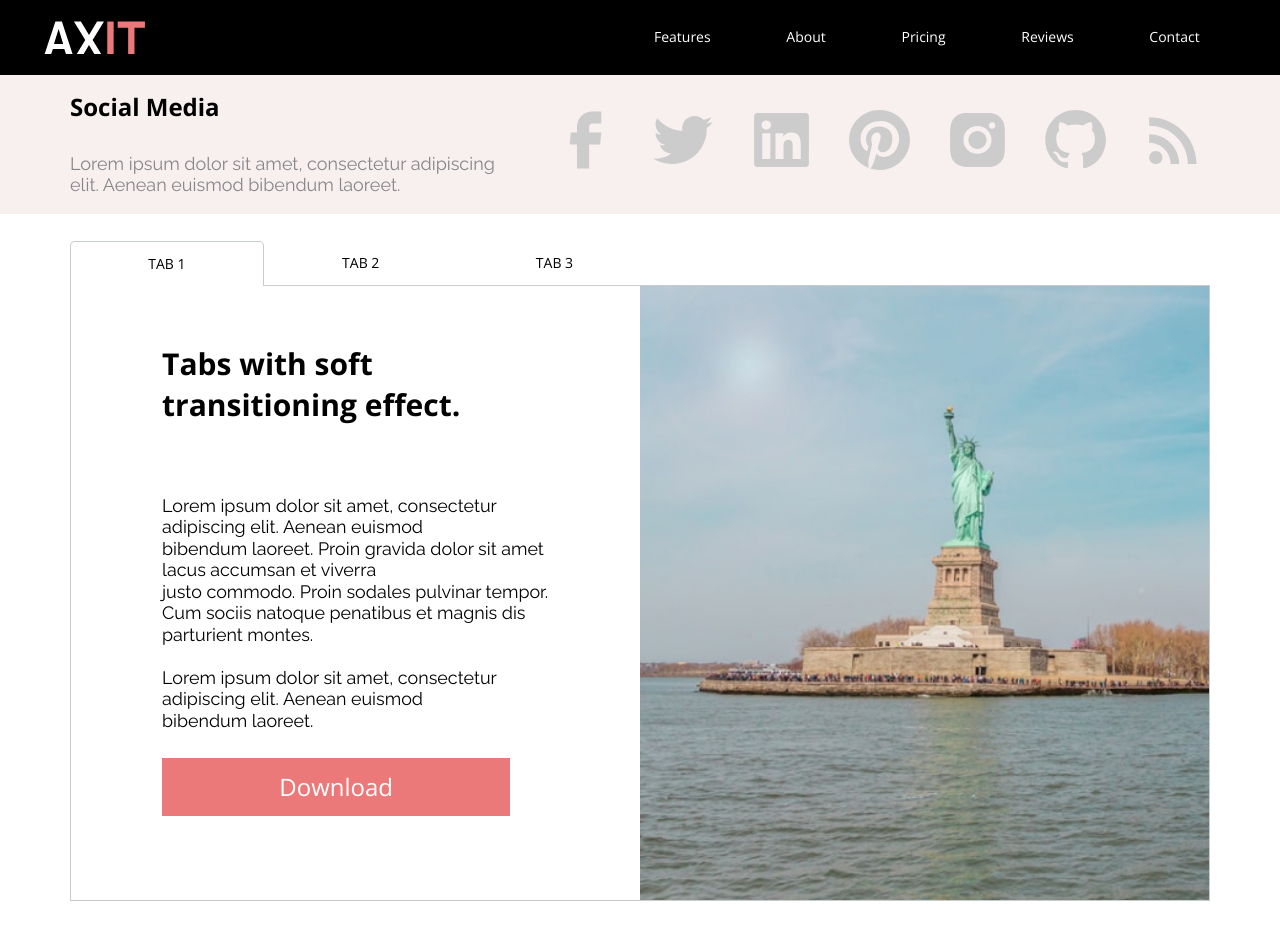
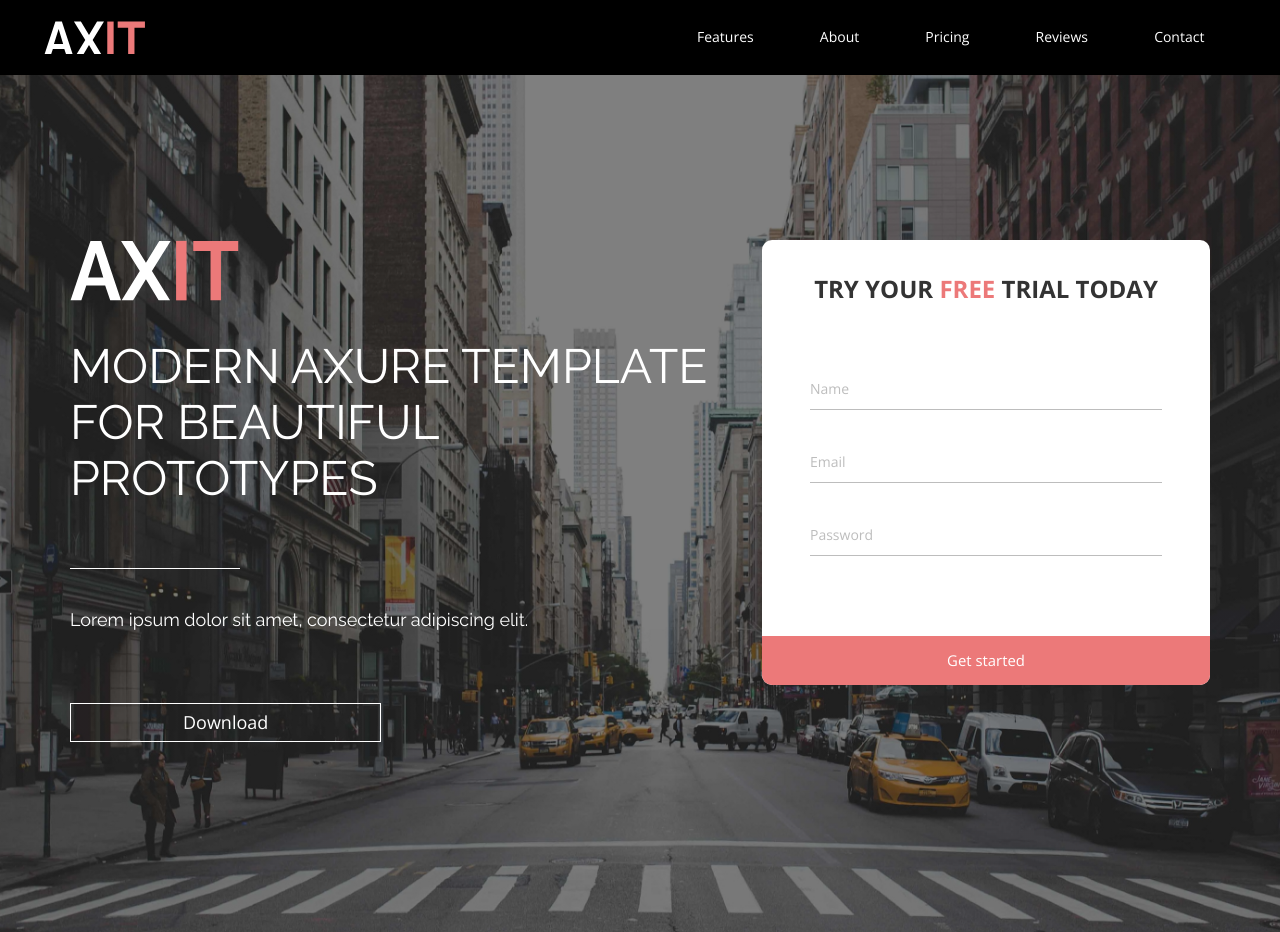
Before and after one commit to Lightzone1981/Axit, a plain HTML site: page index.html in a window 1280 px wide. Shown: the top 932 px of the page. Drawn offline with nearby package versions, Linux system fonts and the light colour scheme.

Commit message:
main-banner and form free trial created

```diff
--- a/index.html
+++ b/index.html
@@ -14,7 +14,7 @@
       <header class="main-header">
         <div class="container main-header__container">
           <div class="nav-container">
-            <a class="main-header__logo" href="#"></a>
+            <a class="main-header__logo" href="#baner"></a>
             <button class="main-header__burger"></button>
             <nav class="main-header-nav">
               <a class="main-header-nav__item" href="#features"> Features </a>
@@ -26,6 +26,41 @@
           </div>
         </div>
       </header>
+
+		<section class="main-banner" id="baner">
+			<div class="container">
+				<div class="main-banner__info-container">
+					<div class="main-banner__info">
+					<img class="main-banner__logo" src="./src/icons/axit-logo.svg" alt="axit logo" >
+					<div class="section-header section-header--white">
+						<h2 class="section-header__title">MODERN AXURE TEMPLATE FOR BEAUTIFUL PROTOTYPES</h2>
+						<div class="section-header__decoration-line"></div>
+						<h5 class="section-header__subtitle">
+						  Lorem ipsum dolor sit amet, consectetur adipiscing elit.
+						</h5>
+						<button class="section-header__button">Download</button>
+					 </div>
+					</div>
+					 <form class="free-trial">
+						<div class="free-trial__wrapper">
+						<header class="free-trial__header">
+							<h4 class="free-trial__title">
+								Try Your
+								<mark class="free-trial-title__selection">free</mark>
+								Trial Today
+							</h4>
+						</header>
+						<input class="free-trial__name" type="text" value="Name">
+						<input class="free-trial__email" type="text" value="Email">
+						<input class="free-trial__password" type="text" value="Password">
+						</div>
+						<footer class="free-trial__footer">
+							<input class="free-trial__button" type="submit" value="Get started">
+						</footer>
+					 </form>
+				</div>
+			</div>
+		</section>
 
       <section class="social-media">
         <div class="container social-media__container">
@@ -72,7 +107,7 @@
                 alt="instagram icon"
               />
             </a>
-            <a class="social-media-block__icon" href="#"
+            <a class="social-media-block__icon" href="https://github.com/Lightzone1981"
               ><img
                 class="social-media-block__icon-img"
                 src="./src/icons/social-media/github-icon.svg"
--- /dev/null
+++ b/src/styles/main-banner.css
@@ -0,0 +1,107 @@
+.main-banner {
+  background: linear-gradient(rgba(0, 0, 0, 0.5), rgba(0, 0, 0, 0.5)),
+    url("../images/main-banner.jpg");
+  background-size: cover;
+}
+
+.main-banner__info-container {
+  display: flex;
+  justify-content: space-between;
+  padding: 15rem 0 13rem 0;
+}
+
+.main-banner__info {
+  padding-right: 2%;
+}
+
+.main-banner__logo {
+  width: 10.6rem;
+}
+
+.main-banner .section-header--white * {
+  text-align: left;
+  margin-left: 0;
+}
+
+.main-banner .section-header__button {
+  margin-bottom: 0;
+}
+
+.main-banner .section-header__title {
+  font-size: 3rem;
+}
+
+.main-banner .section-header--white {
+  padding: 2rem 0 0 0;
+}
+
+.free-trial {
+  width: 28rem;
+  flex-shrink: 0;
+  align-self: baseline;
+  background-color: #fff;
+  border-radius: 0.625rem;
+  overflow: hidden;
+}
+
+.free-trial__wrapper {
+  padding: 0 3rem;
+  display: flex;
+  flex-direction: column;
+}
+
+.free-trial__title {
+  margin: 0;
+  text-align: center;
+  text-transform: uppercase;
+  font-size: 1.5rem;
+  color: #333;
+  padding: 2rem 0 4rem 0;
+}
+
+.free-trial-title__selection {
+  background-color: transparent;
+  color: var(--main-orange);
+}
+
+.free-trial__name,
+.free-trial__email,
+.free-trial__password {
+  font-family: var(--font-view2);
+  font-size: 0.875rem;
+  color: #bdbdbd;
+  line-height: 2.5rem;
+  margin-bottom: 2rem;
+  border-bottom: 1px solid #bdbdbd;
+}
+
+.free-trial__name:focus,
+.free-trial__email:focus,
+.free-trial__password:focus {
+  color: #333;
+}
+
+.free-trial__footer {
+  background-color: var(--main-orange);
+  padding: 1rem 0;
+  margin-top: 3rem;
+}
+
+.free-trial__button {
+  background-color: transparent;
+  color: #fff;
+  font-family: var(--font-view2);
+  font-size: 0.93rem;
+  display: block;
+  margin: 0 auto;
+}
+
+.free-trial__footer:hover {
+  cursor: pointer;
+  background-color: var(--dark-orange);
+}
+
+.free-trial__footer:active {
+  box-shadow: inset 0 0 8px rgba(0, 0, 0, 0.25);
+  background-color: var(--main-orange);
+}
--- a/src/styles/main-header.css
+++ b/src/styles/main-header.css
@@ -40,7 +40,7 @@
   display: flex;
   justify-content: space-between;
   height: 100%;
-  width: 52%;
+  width: 48%;
 }
 
 .main-header-nav__item {
--- a/src/styles/main.css
+++ b/src/styles/main.css
@@ -5,6 +5,7 @@
 @import "var.css";
 @import "base.css";
 @import "main-header.css";
+@import "main-banner.css";
 @import "section-header.css";
 @import "social-media.css";
 @import "tabs.css";
--- a/src/styles/section-header.css
+++ b/src/styles/section-header.css
@@ -18,7 +18,7 @@
 .section-header__subtitle {
   color: #86878b;
   text-align: center;
-  padding-top: 40px;
+  padding-top: 2.5rem;
   margin: 0 auto;
   width: 80%;
 }
--- a/src/styles/social-media.css
+++ b/src/styles/social-media.css
@@ -2,8 +2,6 @@
   background-color: #f8efef;
   min-height: 8.75rem;
   padding: 1rem 0;
-  position: relative;
-  top: 4.6rem
 }
 
 .social-media__container {
--- a/src/styles/tabs.css
+++ b/src/styles/tabs.css
@@ -50,8 +50,8 @@
 }
 
 .tabs__frame-text-container {
-  padding: 5% 8%;
-  width: 50%;
+  padding: 5% 3% 5% 8%;
+  width: 60%;
 }
 
 .tabs__frame-image {
```
Also changed, not shown: src/images/main-banner.jpg (added).
